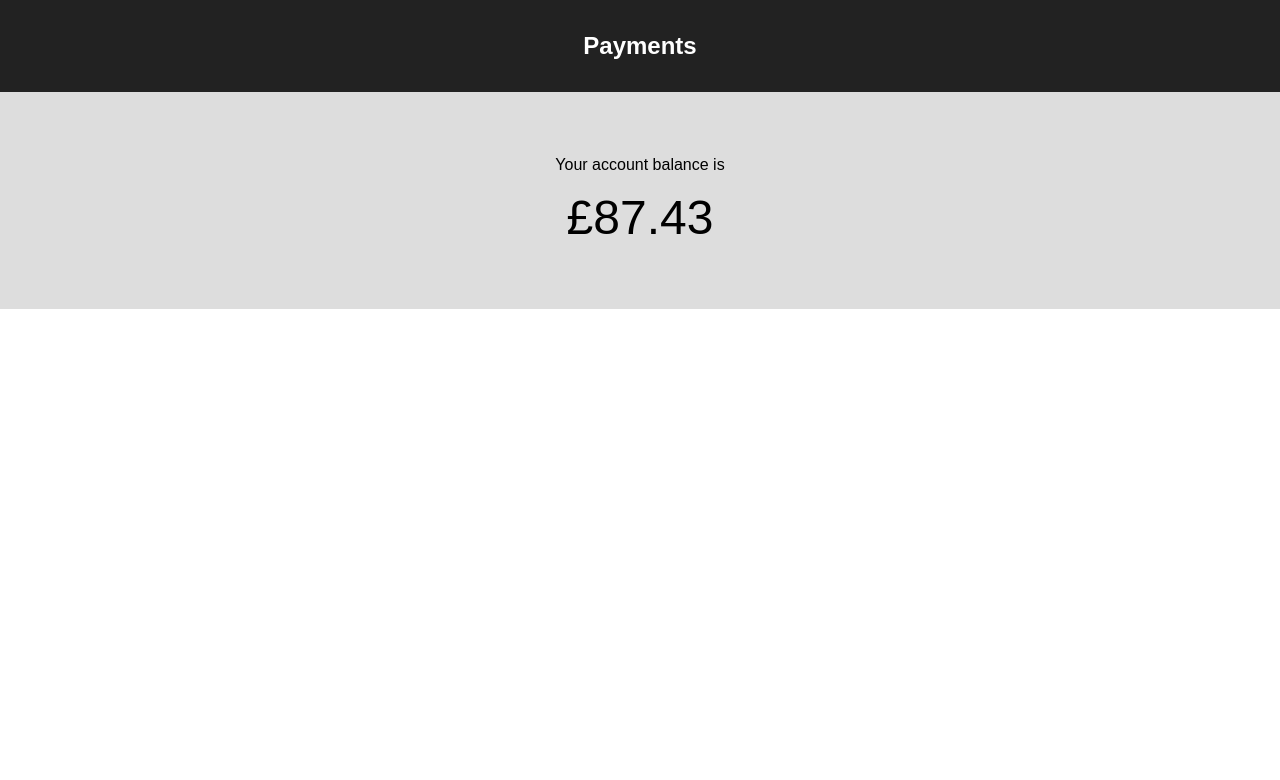
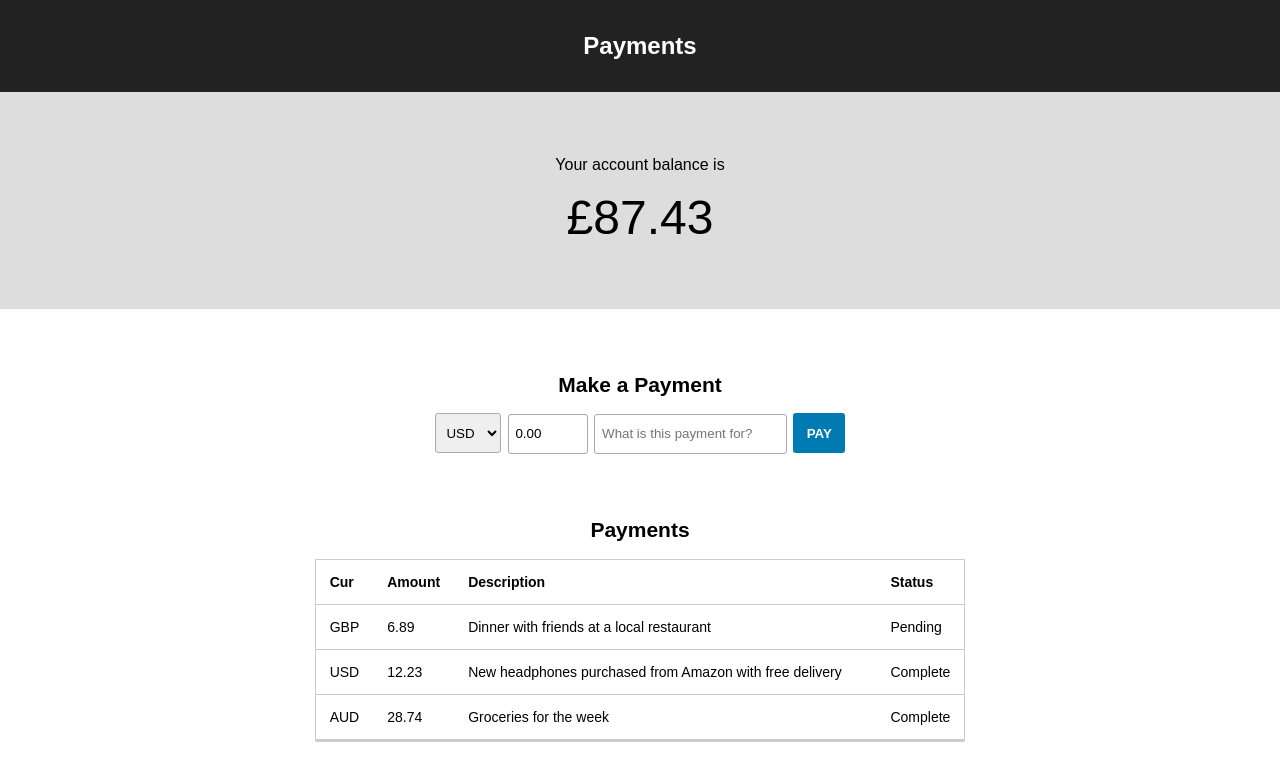
Before and after one commit to CodeYourFuture/CYF-Group-Projects, a React (Create React App) app: page / in a window 1280 px wide. Shown: the top 780 px of the page. Built offline with nearby package versions, Linux system fonts and the light colour scheme.

Commit message:
First pass at app starting point

```diff
--- a/src/App.js
+++ b/src/App.js
@@ -1,12 +1,17 @@
 import React, { Component } from 'react';
-import Balance from './components/Balance.js';
+import Balance from './components/Balance';
+import MakePayment from './components/MakePayment';
+import Payments from './containers/Payments';
 import './App.css';
+import currencies from './currencies';
 
 class App extends Component {
   constructor() {
     super()
     this.state = {
-      balance: 87.43,
+      currencies: currencies,
+      balance: 87.43, // This is the current balance in GBP
+      payments: [],
     };
   }
 
@@ -17,6 +22,9 @@ class App extends Component {
           <h1 className="App-title">Payments</h1>
         </header>
         <Balance total={this.state.balance} />
+        <MakePayment currencies={this.state.currencies} />
+        <h2>Payments</h2>
+        <Payments />
       </div>
     );
   }
--- /dev/null
+++ b/src/components/Button.css
@@ -0,0 +1,15 @@
+.Button {
+	padding: 0.5em 1em;
+	border: none;
+	border-radius: 3px;
+	background: #007ab2;
+	color: #fff;
+	font-weight: bold;
+	text-transform: uppercase;
+	cursor: pointer;
+}
+
+.Button:hover,
+.Button:focus {
+	background: #2ba6de;
+}
--- /dev/null
+++ b/src/components/Button.js
@@ -0,0 +1,10 @@
+import React from 'react';
+import './Button.css';
+
+function Button(props) {
+	return (
+		<button className="Button">{props.label}</button>
+	)
+}
+
+export default Button;
--- /dev/null
+++ b/src/components/MakePayment.css
@@ -0,0 +1,29 @@
+.MakePayment {
+	margin: 4rem auto;
+}
+
+.MakePayment-label {
+	margin-bottom: 1rem;
+}
+
+.MakePayment-control select,
+.MakePayment-control input {
+	margin-right: 0.5em;
+	padding: 0 0.5em;
+	height: 2.5rem;
+	line-height: 2.5rem;
+	border: 1px solid #aaa;
+	border-radius: 3px;
+}
+
+.MakePayment-amount {
+	max-width: 6em;
+}
+
+.MakePayment-description {
+	max-width: 20em;
+}
+
+.MakePayment .Button {
+	height: 2.5rem;
+}
--- /dev/null
+++ b/src/components/MakePayment.js
@@ -0,0 +1,38 @@
+import React, { Component } from 'react';
+import Button from './Button';
+import './MakePayment.css';
+
+class Payment extends Component {
+  constructor() {
+    super()
+    this.state = {
+      selectedCurrency: 'USD',
+      amount: 0,
+    };
+  }
+
+	selectCurrency = (event) => {
+		let currency = event.target.value;
+		this.setState({
+			selectedCurrency: currency
+		});
+	};
+
+	render() {
+		return (
+			<div className="MakePayment">
+				<h2 className="MakePayment-label">Make a Payment</h2>
+				<div className="MakePayment-control">
+					<select onChange={this.selectCurrency} defaultValue={this.state.selectedCurrency}>
+						{this.props.currencies.map((currency, index) => <option key={index}>{currency}</option>)}
+					</select>
+          <input className="MakePayment-amount" type="text" defaultValue="0.00" />
+					<input className="MakePayment-description" type="text" placeholder="What is this payment for?" />
+					<Button label="Pay" />
+				</div>
+			</div>
+		)
+	}
+}
+
+export default Payment;
--- /dev/null
+++ b/src/containers/Payments.css
@@ -0,0 +1,22 @@
+.Payments {
+	border-collapse: collapse;
+	border: 1px solid #ccc;
+	border-radius: 2px;
+	box-shadow: 0 2px 0 #ccc;
+	margin: 0 auto 4rem;
+	max-width: 50rem;
+	text-align: left;
+}
+
+.Payments tr {
+	border-bottom: 1px solid #ccc;
+}
+
+.Payments td,
+.Payments th {
+	padding: 1em;
+}
+
+.Payments-description {
+	width: 65%;
+}
--- /dev/null
+++ b/src/containers/Payments.js
@@ -0,0 +1,39 @@
+import React from 'react';
+import './Payments.css';
+
+function Payments(props) {
+	return (
+		<table className="Payments">
+			<thead>
+				<tr>
+					<th>Cur</th>
+					<th>Amount</th>
+					<th className="Payments-description">Description</th>
+					<th>Status</th>
+				</tr>
+			</thead>
+			<tbody>
+				<tr>
+					<td>GBP</td>
+					<td>6.89</td>
+					<td>Dinner with friends at a local restaurant</td>
+					<td>Pending</td>
+				</tr>
+				<tr>
+					<td>USD</td>
+					<td>12.23</td>
+					<td>New headphones purchased from Amazon with free delivery</td>
+					<td>Complete</td>
+				</tr>
+				<tr>
+					<td>AUD</td>
+					<td>28.74</td>
+					<td>Groceries for the week</td>
+					<td>Complete</td>
+				</tr>
+			</tbody>
+		</table>
+	)
+}
+
+export default Payments;
--- /dev/null
+++ b/src/currencies.js
@@ -0,0 +1,36 @@
+const currencies = [
+	'AUD',
+	'BGN',
+	'BRL',
+	'CAD',
+	'CHF',
+	'CNY',
+	'CZK',
+	'DKK',
+	'GBP',
+	'HKD',
+	'HRK',
+	'HUF',
+	'IDR',
+	'ILS',
+	'INR',
+	'ISK',
+	'JPY',
+	'KRW',
+	'MXN',
+	'MYR',
+	'NOK',
+	'NZD',
+	'PHP',
+	'PLN',
+	'RON',
+	'RUB',
+	'SEK',
+	'SGD',
+	'THB',
+	'TRY',
+	'USD',
+	'ZAR'
+];
+
+export default currencies;
```
Also changed, not shown: src/payments.js (added, +32 -0 lines).
